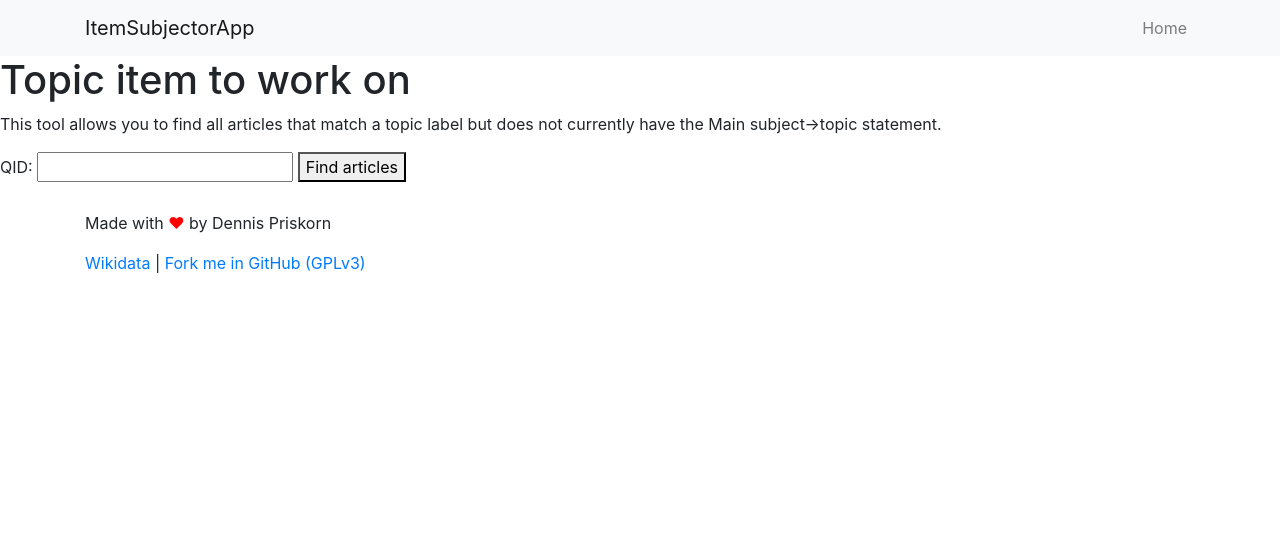
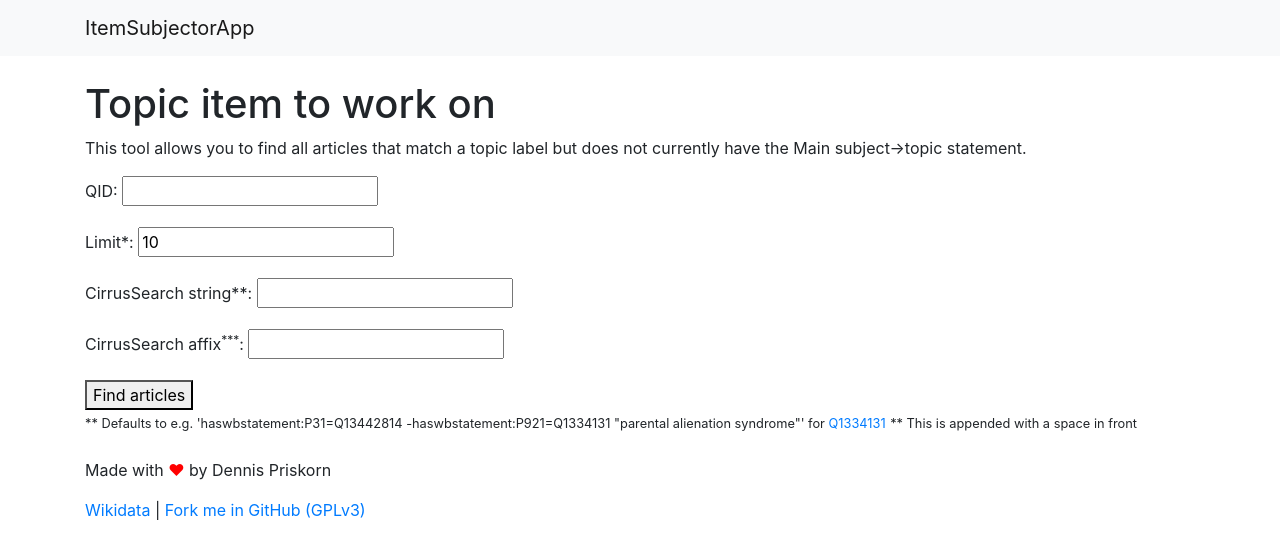
Before and after one commit to dpriskorn/WikidataTopicCurator, a Flask app: page / in a window 1280 px wide. Shown: the top 559 px of the page. Run offline with Flask 3, Linux system fonts and the light colour scheme; parts of the project's set-up code (start-up, migrations or seed data) failed here and were passed over; some libraries are stand-ins or nearby versions.

Commit message:
feat: Support passing CirrusSearch string and affix also and improve the index page to enable passing of all parameters in a convenient way.

```diff
--- a/app.py
+++ b/app.py
@@ -1,11 +1,8 @@
 import logging
-import uuid
 from typing import List
+from urllib.parse import quote, unquote
 
-from urllib.parse import quote
-import requests
 from flask import Flask, render_template, request, redirect, jsonify, url_for
-from requests import post
 
 from models.articles import Articles
 
@@ -13,15 +10,42 @@ app = Flask(__name__)
 logging.basicConfig(level=logging.DEBUG)
 logger = logging.getLogger(__name__)
 
+invalid_format = f"Not a valid QID, format must be 'Q[0-9]+'"
 
-@app.route("/", methods=["GET"])
+
+@app.route("/", methods=["GET", "POST"])
 def index():
+    if request.method == "POST":
+        # Handle the form submission and redirect to the appropriate route
+        qid = request.form.get("qid", "")
+        limit = request.form.get("limit", "10")
+        cs = request.form.get("cs", "")
+        csa = request.form.get("csa", "")
+
+        # Validate the QID (add your validation logic here)
+        if not qid.startswith("Q") and qid[:1].isdigit():
+            return jsonify(error=invalid_format), 400
+
+        # Redirect to the get_articles route with the provided parameters
+        url = url_for('get_articles', qid=qid, limit=limit, cs=cs, csa=csa)
+        logger.debug(f"url_for: {url}")
+        return redirect(url, code=302)
     return render_template("index.html")
 
 
 @app.route("/<qid>", methods=["GET"])
 def get_articles(qid):
-    limit_param = request.args.get('limit', '10')
+    if not qid:
+        qid = request.args.get("qid", "")
+        if not qid:
+            return jsonify(f"Got no QID")
+    limit_param = request.args.get("limit", "10")
+    cs_string = unquote(request.args.get("cs", ""))
+    cs_affix = unquote(request.args.get("csa", ""))
+    if cs_string:
+        logger.debug(f"got cirrussearch string: '{cs_string}'")
+    if cs_affix:
+        logger.debug(f"got cirrussearch affix: '{cs_affix}'")
 
     try:
         limit = int(limit_param)
@@ -29,9 +53,11 @@ def get_articles(qid):
         return jsonify(error="Limit must be an integer."), 400
 
     # Call the GetArticles function with the provided string and the limit
-    articles = Articles(qid=qid, limit=limit)
+    articles = Articles(
+        qid=qid, limit=limit, cirrussearch_string=cs_string, cirrussearch_affix=cs_affix
+    )
     if not articles.is_valid_qid:
-        return jsonify(f"Not a valid QID ({qid}), format must be 'Q[0-9]+'")
+        return jsonify(invalid_format)
     articles.get_items()
     article_rows = articles.get_item_html_rows()
     return render_template(
@@ -40,6 +66,7 @@ def get_articles(qid):
         qid=qid,
         label=articles.label,
         link=f"https://www.wikidata.org/wiki/{qid}",
+        cirrussearch_url=articles.cirrussearch_url
     )
 
 
--- a/models/query.py
+++ b/models/query.py
@@ -1,5 +1,4 @@
 import logging
-from pprint import pprint
 from typing import List, Dict
 
 from pydantic import BaseModel
@@ -25,7 +24,7 @@ class Query(BaseModel):
     def __parse_results__(self) -> None:
         # console.print(self.results)
         for item_json in self.results["results"]["bindings"]:
-            logging.debug(f"item_json:{item_json}")
+            # logging.debug(f"item_json:{item_json}")
             item = Item(
                 item=item_json["item"],
                 itemLabel=item_json.get("itemLabel", Value()),
@@ -34,7 +33,7 @@ class Query(BaseModel):
                 doi_id=item_json.get("doi_id", Value()),
                 full_resource=item_json.get("full_resource", Value()),
             )
-            pprint(item.model_dump())
+            # pprint(item.model_dump())
             self.items.append(item)
 
     def __strip_bad_chars__(self):
--- a/templates/index.html
+++ b/templates/index.html
@@ -4,22 +4,41 @@
     <meta charset="UTF-8">
     <meta http-equiv="X-UA-Compatible" content="IE=edge">
     <meta name="viewport" content="width=device-width, initial-scale=1.0">
-    <title>Flask App</title>
+    <title>ItemSubjectorApp</title>
     <!-- Bootstrap CSS -->
     <link href="https://stackpath.bootstrapcdn.com/bootstrap/4.5.2/css/bootstrap.min.css" rel="stylesheet">
 </head>
 <body>
 {% include 'navbar.html' %}
-
+<div class="container mt-4">
     <h1>Topic item to work on</h1>
     <p>This tool allows you to find all
         articles that match a topic label but does not currently
         have the Main subject->topic statement.</p>
-    <form method="post">
-        <label for="input_string">QID:</label>
-        <input type="text" id="input_string" name="input_string" required>
+    <form action="/" method="post">
+        <p>
+            <label for="qid">QID:</label>
+            <input type="text" id="qid" name="qid" required>
+        </p>
+        <p>
+            <label for="limit">Limit*:</label>
+            <input type="text" id="limit" name="limit" value="10">
+        </p>
+        <p>
+            <label for="cs">CirrusSearch string**:</label>
+            <input type="text" id="cs" name="cs">
+        </p>
+        <p>
+            <label for="csa">CirrusSearch affix<sup>***</sup>:</label>
+            <input type="text" id="csa" name="cs">
+        </p>
         <button type="submit">Find articles</button>
+        <p>
+            <small>** Defaults to e.g. 'haswbstatement:P31=Q13442814 -haswbstatement:P921=Q1334131 "parental alienation syndrome"' for <a href="https://www.wikidata.org/wiki/Q1334131">Q1334131</a></small>
+            <small>** This is appended with a space in front</small>
+        </p>
     </form>
+</div>
 
 {% include 'footer.html' %}
 
--- a/templates/navbar.html
+++ b/templates/navbar.html
@@ -2,14 +2,14 @@
 <nav class="navbar navbar-expand-lg navbar-light bg-light">
     <div class="container">
         <!-- Brand/logo -->
-        <a class="navbar-brand" href="#">ItemSubjectorApp</a>
+        <a class="navbar-brand" href="/">ItemSubjectorApp</a>
 
         <!-- Navbar links -->
         <div class="collapse navbar-collapse" id="navbarSupportedContent">
             <ul class="navbar-nav ml-auto">
-                <li class="nav-item">
-                    <a class="nav-link" href="#">Home</a>
-                </li>
+<!--                <li class="nav-item">-->
+<!--                    <a class="nav-link" href="#">Home</a>-->
+<!--                </li>-->
 <!--                <li class="nav-item">-->
 <!--                    <a class="nav-link" href="#">About</a>-->
 <!--                </li>-->
--- a/templates/results.html
+++ b/templates/results.html
@@ -14,6 +14,7 @@
 <div class="container mt-4">
     <form action="add-main-subject" method="post" target="_blank">
         <h1>Working on <b>{{ label }}</b> (<a href="{{ link }}">{{ qid }}</a>)</h1>
+        <p><a href="{{cirrussearch_url}}">CirrusSearch results in Wikidata</a></p>
         <input name="main_subject" type="hidden" value="{{ qid }}">
         <table class="table table-bordered">
             <thead>
```
Also changed, not shown: models/articles.py (+19 -2 lines), models/published_article_query.py (+40 -39 lines), README.md.
